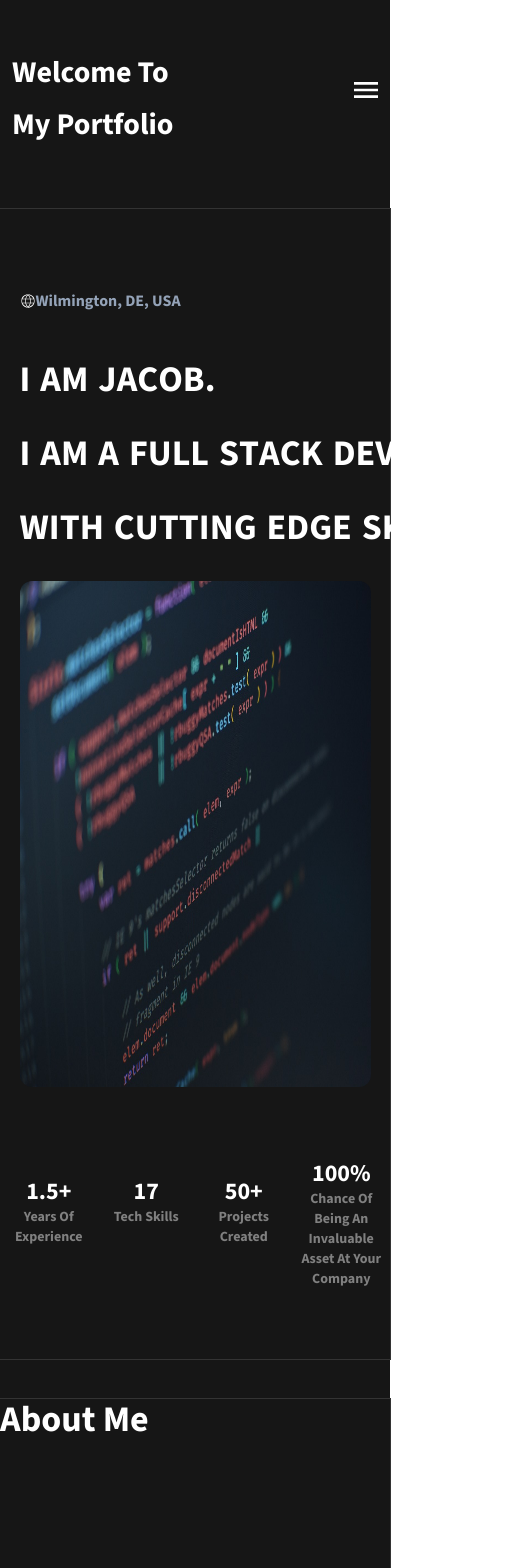
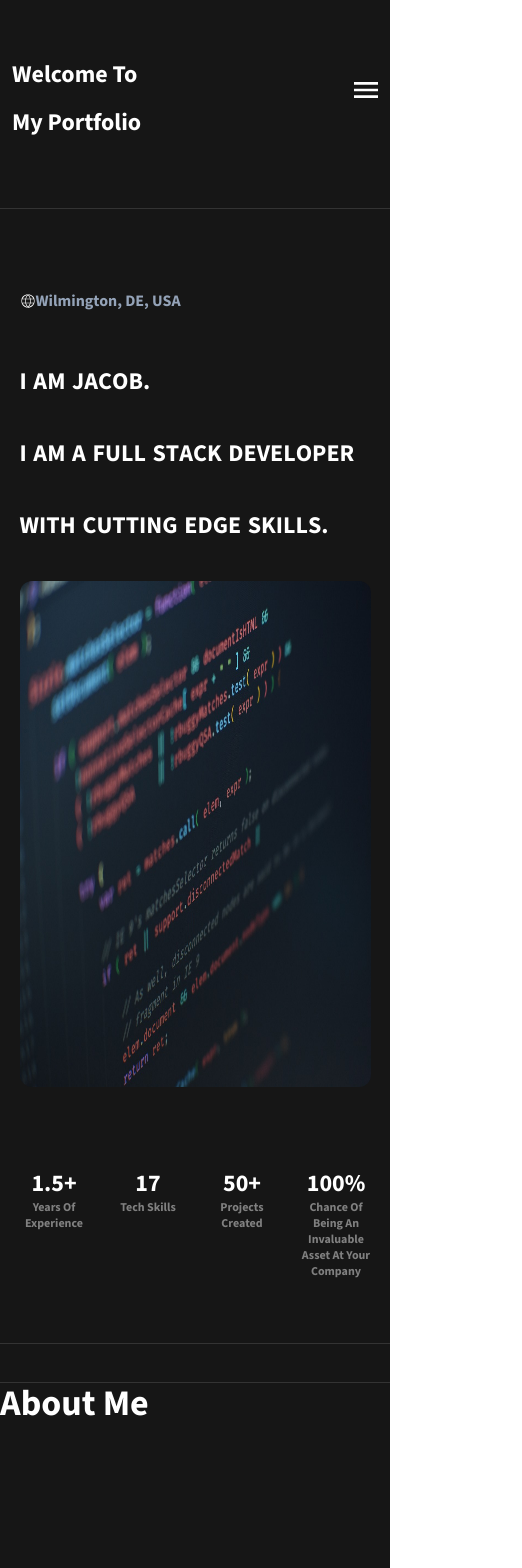
Before and after one commit to JL1172/portfolio-3, a React (Vite) app: page / in a window 390 px wide. Shown: the top 1568 px of the page, 522 px wide, since content can reach past the window. Built offline with nearby package versions, Linux system fonts and the light colour scheme.

Commit message:
finished home landing portion additionally finished the repsonsiveness

```diff
--- a/src/layouts/Navbar.tsx
+++ b/src/layouts/Navbar.tsx
@@ -29,10 +29,10 @@ export default function NavbarSection() {
   return (
     <div className="text-white m-h-20dvh flex items-center xxs:pl-3 xxs:pt-3 pl-6 w-full justify-between">
       <div className="flex flex-col">
-        <div className={`xl:text-5xl lg:text-5xl xs:text-4xl xxs:text-3xl font-custom-main opacity-0 animate-onload xxs:mt-4 ${ctx?.isDim ? "brightness-25" : "brightness-100"}`}>
+        <div className={`xl:text-5xl lg:text-5xl sm:text-4xl xs:text-3xl xxs:text-2xl opacity-0 animate-onload xxs:mt-4 ${ctx?.isDim ? "brightness-25" : "brightness-100"}`}>
           Welcome To
         </div>
-        <div className={`xl:text-5xl lg:text-5xl xs:text-4xl xxs:text-3xl font-custom-main opacity-0 animate-onload xxs:mt-4 ${ctx?.isDim ? "brightness-25" : "brightness-100"}`}>
+        <div className={`xl:text-5xl lg:text-5xl sm:text-4xl xs:text-3xl xxs:text-2xl opacity-0 animate-onload xxs:mt-4 ${ctx?.isDim ? "brightness-25" : "brightness-100"}`}>
           My Portfolio
         </div>
       </div>
--- a/src/pages/Home.tsx
+++ b/src/pages/Home.tsx
@@ -35,7 +35,7 @@ export default function HomeSection() {
           <div className="flex">
             {splitWordsFirst.map((n: string, i: number) => {
               return (
-                <p className={`p-first-${i + 1}`} key={i}>
+                <p className={`p-first-${i + 1} xxs:text-2xl xs:text-3xl sm:text-4xl md:text-5xl lg:text-5xl`} key={i}>
                   {n.trim() ? n : <span className="opacity-0">i</span>}
                 </p>
               );
@@ -44,7 +44,7 @@ export default function HomeSection() {
           <div className="flex">
             {splitWordsSecond.map((n: string, i: number) => {
               return (
-                <p className={`p-second-${i + 1}`} key={i}>
+                <p className={`p-second-${i + 1} xxs:text-2xl xs:text-3xl sm:text-4xl md:text-5xl lg:text-5xl`} key={i}>
                   {n.trim() ? n : <span className="opacity-0">i</span>}
                 </p>
               );
@@ -53,7 +53,7 @@ export default function HomeSection() {
           <div className="flex">
             {splitWordsThird.map((n: string, i: number) => {
               return (
-                <p className={`p-third-${i + 1}`} key={i}>
+                <p className={`p-third-${i + 1} xxs:text-2xl xs:text-3xl sm:text-4xl md:text-5xl lg:text-5xl`} key={i}>
                   {n.trim() ? n : <span className="opacity-0">i</span>}
                 </p>
               );
@@ -68,17 +68,17 @@ export default function HomeSection() {
           alt="Picture Of Javascript"
         />
       </div>
-      <div className="flex justify-evenly min-h-48 items-center mt-10 mb-10">
+      <div className="flex justify-evenly items-center mb-16 mt-20 min-h-28">
         {stats.map((n: Record<string, string>, i: number) => {
           return (
             <div
-              className="flex flex-col min-h-24 h-auto w-40 items-center text-center"
+              className="flex flex-col items-center text-center md:min-h-36 xxs:w-20 xxs:min-h-28"
               key={i}
             >
-              <div className="text-2xl">{n.stat}</div>
-              <div className="text-custom text-sm">{n.content}</div>
+              <div className="text-2xl ">{n.stat}</div>
+              <div className="text-custom xxs:text-xs md:text-sm">{n.content}</div>
               {n.content2 && (
-                <div className="text-custom text-sm">{n.content2}</div>
+                <div className="text-custom xxs:text-xs md:text-sm">{n.content2}</div>
               )}
             </div>
           );
```
